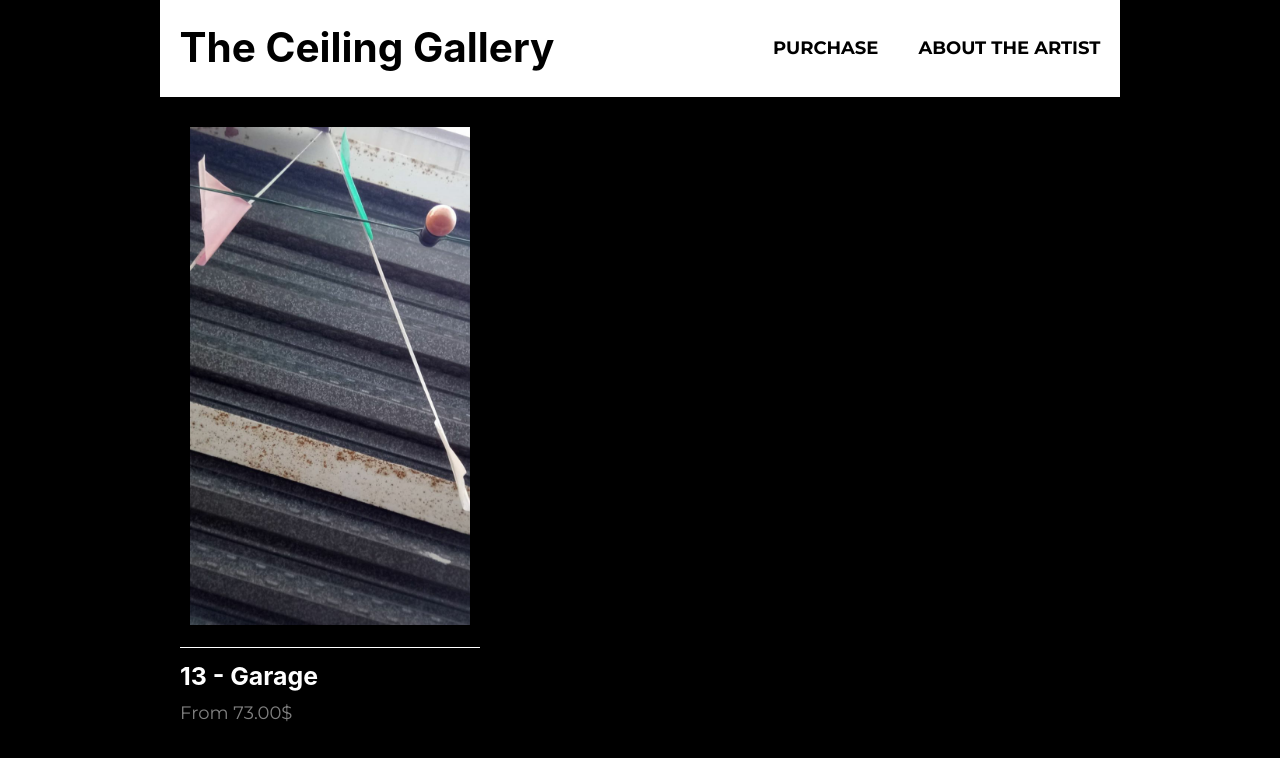
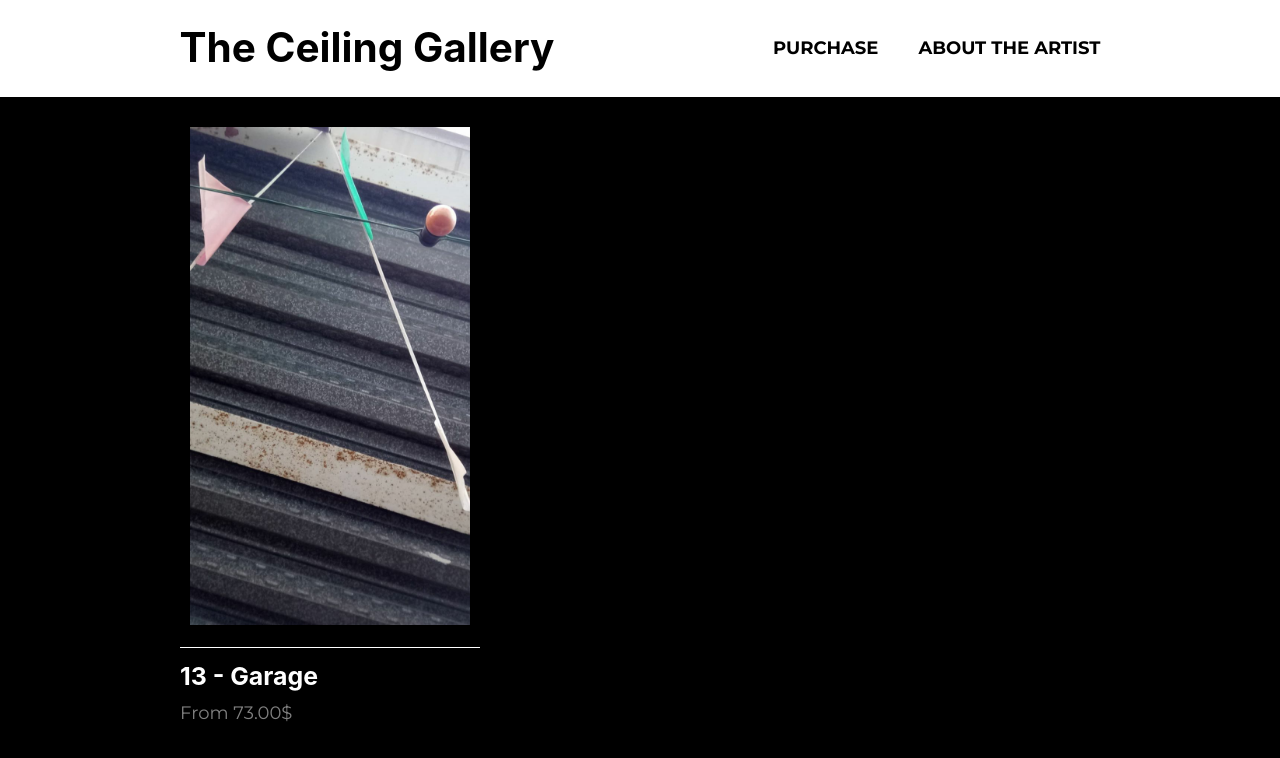
Before and after one commit to enzoferey/the-ceileing-gallery, a Gatsby site: page / in a window 1280 px wide. Built offline with nearby package versions, Linux system fonts and the light colour scheme; Gatsby itself is replaced by a stand-in of ours.

Commit message:
Full width header.

```diff
--- a/src/components/header.js
+++ b/src/components/header.js
@@ -8,11 +8,9 @@ const Header = ({ siteTitle }) => (
   <div
     style={{
       background: `white`,
-      marginBottom: `1.45rem`,
-      margin: `0 auto`,
-      maxWidth: 960,
     }}
   >
+    <div style={{ marginBottom: `1.45rem`, margin: `0 auto`, maxWidth: 960 }}>
       <div className="header-title">
         <h1>
           <Link
@@ -55,6 +53,7 @@ const Header = ({ siteTitle }) => (
         </nav>
       </div>
     </div>
+  </div>
 )
 
 Header.propTypes = {
```
Lines whose indentation alone changed are shown as unchanged.
